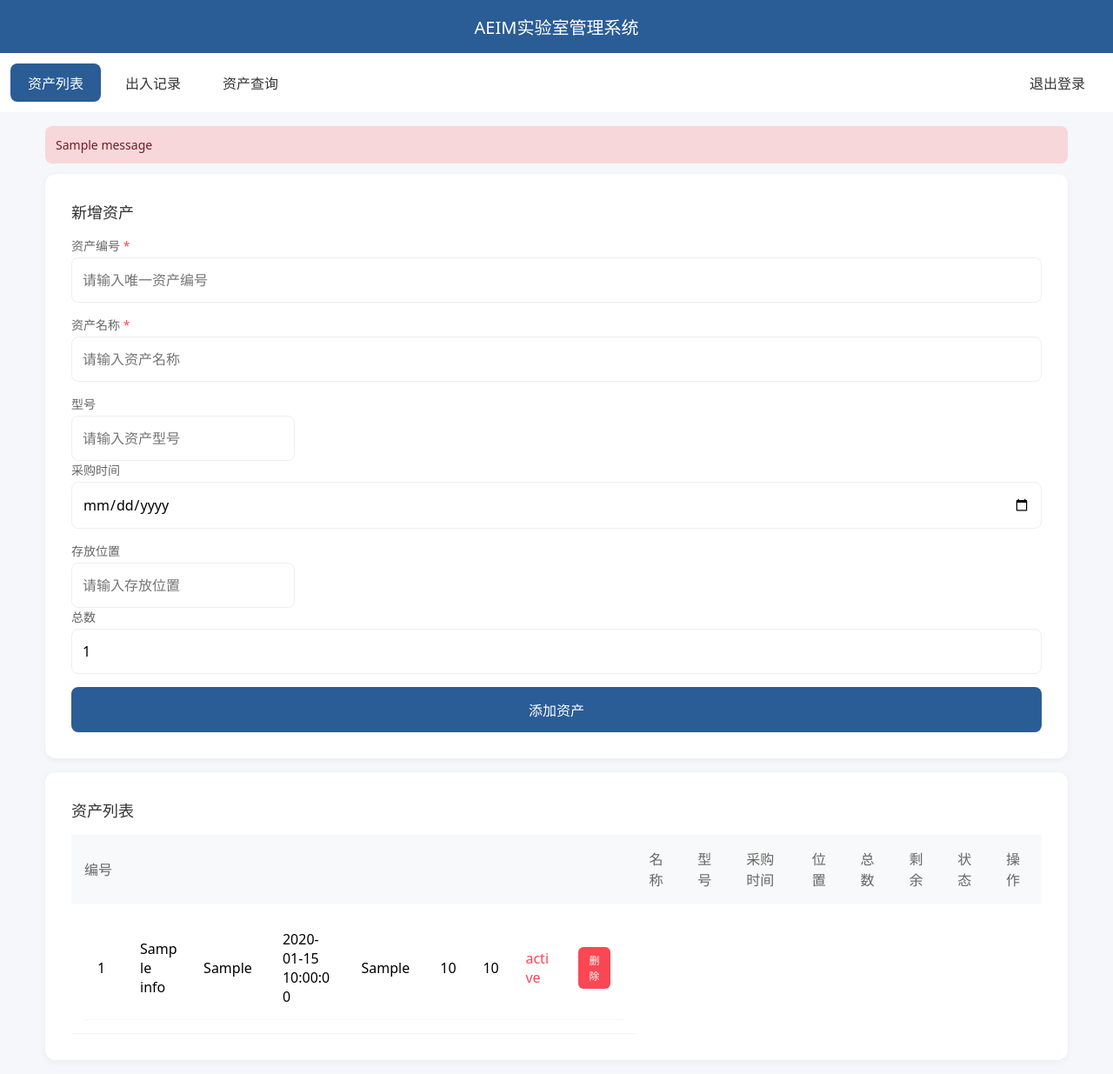
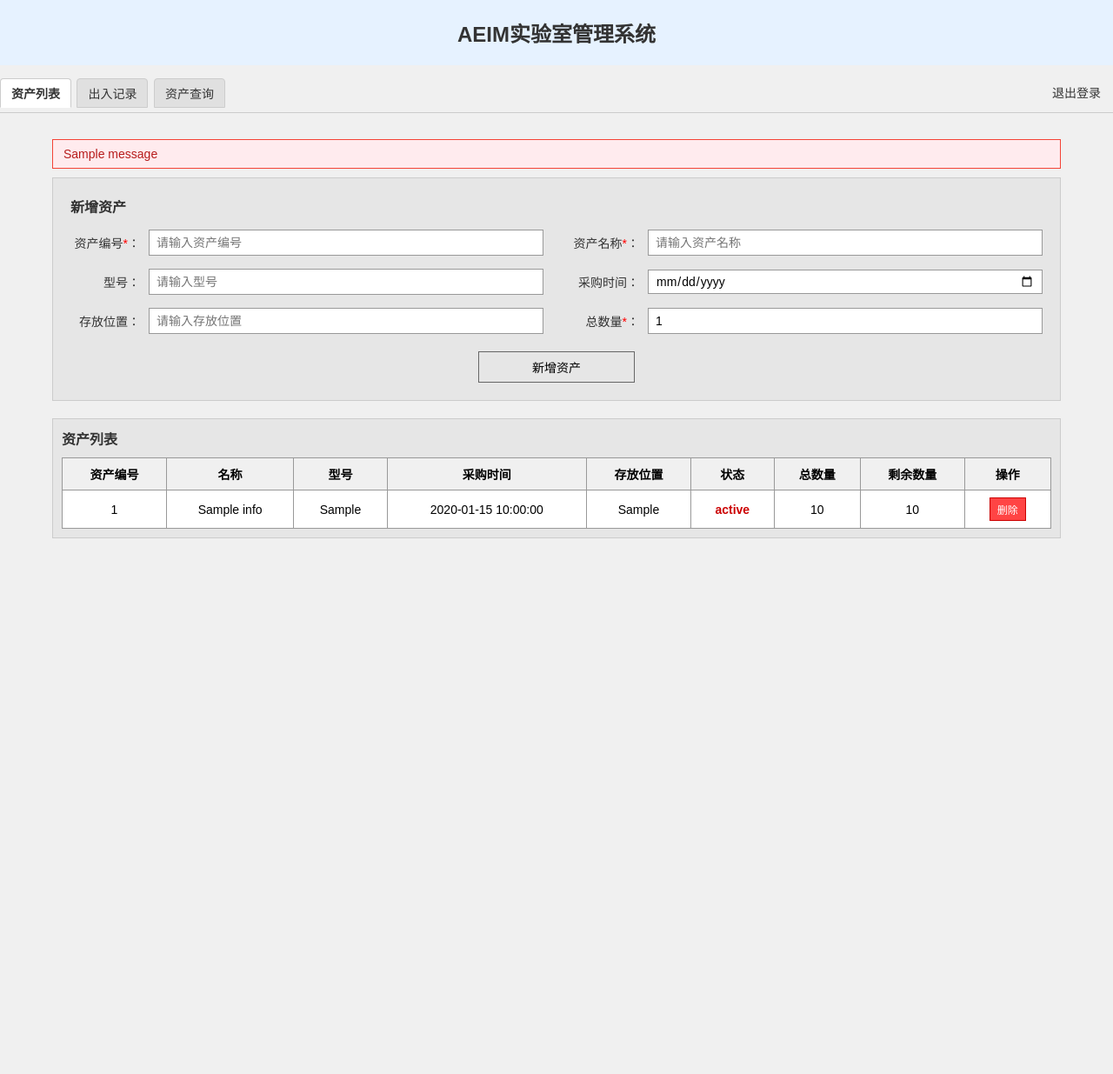
Before and after one commit to liuhuaqing446/lab-asset, a Flask app: page / in a window 1280 px wide. Shown: the whole page at 87% size. After the commit the page ends 619 px from the top, so only its background shows below. Run offline with Flask 3, Linux system fonts and the light colour scheme; the visitor is signed in with stand-in values (Sample User, id 1); tables that the repository leaves empty or names only in its code hold one stand-in row (values such as "Sample post"); one stand-in notice (Sample message) is shown; data that the repository does not hold is empty.

Commit message:
Update index.html

```diff
--- a/templates/index.html
+++ b/templates/index.html
@@ -2,101 +2,221 @@
 <html>
 <head>
 <meta charset="UTF-8">
-  <meta name="viewport" content="width=device-width, initial-scale=1.0, user-scalable=no">
-  <title>{{ system_name }}</title>
+<meta name="viewport" content="width=device-width, initial-scale=1.0,user-scalable=no">
+<title>{{system_name}}</title>
 <style>
-    /* 全局重置+自适应基础 */
-    * { box-sizing: border-box; margin: 0; padding: 0; font-family: system-ui, -apple-system, "Segoe UI", Roboto, sans-serif; }
-    body { background: #f5f7fa; }
-    .container { width: 100%; max-width: 1200px; margin: 0 auto; padding: 0 12px; }
-    .header { background: #2a5c96; color: #fff; padding: 16px; text-align: center; font-size: 20px; font-weight: 500; }
-    .nav { background: #fff; margin-bottom: 16px; padding: 12px; display: flex; flex-wrap: wrap; gap: 8px; align-items: center; }
-    .nav a { text-decoration: none; color: #333; border-radius: 8px; padding: 10px 8px; font-size: 14px; flex: 1; min-width: 100px; text-align: center; transition: 0.2s; }
-    .nav a.active { background: #2a5c96; color: #fff; }
-    .nav a.logout { margin-left: auto; min-width: auto; }
-    .form-box, .table-box { background: #fff; padding: 16px; border-radius: 12px; margin-bottom: 16px; box-shadow: 0 2px 8px rgba(0,0,0,0.05); }
-    .form-box h3 { font-size: 18px; font-weight: 500; margin-bottom: 16px; color: #333; }
-    .form-group { margin-bottom: 12px; }
-    .form-group label { display: block; font-size: 14px; color: #666; margin-bottom: 4px; }
-    .form-group input, .form-group select { width: 100%; padding: 14px 12px; font-size: 16px; border: 1px solid #eee; border-radius: 8px; outline: none; }
-    .form-group input:focus, .form-group select:focus { border-color: #2a5c96; }
-    .required { color: #fa4753; }
-    .btn { display: inline-block; border: none; border-radius: 8px; padding: 14px 20px; font-size: 16px; cursor: pointer; min-height: 48px; text-align: center; transition: 0.2s; background: #2a5c96; color: #fff; width: 100%; }
-    .btn:hover { background: #234b7a; }
-    .flash { padding: 12px; border-radius: 8px; margin-bottom: 12px; font-size: 14px; }
-    .flash-error { background: #f8d7da; color: #721c24; }
-    .status-in { color: #07c160; font-weight: 500; }
-    .status-out { color: #fa4753; font-weight: 500; }
-    .table-box h3 { font-size: 18px; font-weight: 500; margin-bottom: 16px; color: #333; }
-    table { width: 100%; border-collapse: collapse; }
-    th, td { padding: 10px 6px; font-size: 14px; text-align: left; border-bottom: 1px solid #f5f5f5; white-space: normal; word-break: break-word; }
-    th { background: #f8f9fa; font-weight: 500; color: #666; }
-    /* 移动端隐藏次要列 */
-    .hide-mobile { display: none; }
-    /* 左滑删除核心样式 - 仅手机端生效 */
-    .swipe-item { position: relative; display: flex; align-items: center; justify-content: space-between; height: 100%; cursor: pointer; }
-    .swipe-content { width: 100%; position: relative; z-index: 2; background: #fff; transition: transform 0.3s ease; }
-    .swipe-delete { position: absolute; right: 0; top: 0; bottom: 0; z-index: 1; width: 80px; background: #fa4753; color: #fff; border: none; border-radius: 0; cursor: pointer; font-size: 14px; }
-    .btn-delete-pc { display: none; border: none; background: #fa4753; color: #fff; padding: 6px 12px; border-radius: 6px; font-size: 12px; cursor: pointer; }
-    /* 桌面端适配 (>768px) */
-    @media (min-width: 768px) {
-      .nav { flex-wrap: nowrap; }
-      .nav a { flex: none; padding: 10px 20px; font-size: 16px; }
-      .form-box, .table-box { padding: 30px; }
-      .hide-mobile { display: table-cell; }
-      .swipe-delete { display: none; }
-      .btn-delete-pc { display: inline-block; }
-      th, td { padding: 15px; font-size: 16px; }
-      .form-group { margin-bottom: 15px; }
+/* 全局重置，统一基础样式 */
+* {
+  box-sizing: border-box;
+  margin: 0;
+  padding: 0;
+  font-family: "Microsoft YaHei", Arial, sans-serif;
+}
+body {
+  background: #f0f0f0; /* 对齐exe版浅灰背景 */
+}
+.container {
+  max-width: 1200px;
+  margin: 0 auto;
+  padding: 20px;
+}
+/* 头部样式 */
+.header {
+  background: #e6f2ff; /* 对齐exe版浅蓝色标题栏 */
+  padding: 20px;
+  text-align: center;
+  font-size: 24px;
+  font-weight: bold;
+  color: #333;
+  margin-bottom: 10px;
+}
+/* 导航栏样式 */
+.nav {
+  background: #f0f0f0;
+  padding: 5px 0;
+  margin-bottom: 10px;
+  border-bottom: 1px solid #ccc;
+}
+.nav a {
+  display: inline-block;
+  padding: 6px 12px;
+  background: #e0e0e0;
+  border: 1px solid #ccc;
+  border-radius: 4px 4px 0 0;
+  text-decoration: none;
+  color: #333;
+  font-size: 14px;
+  margin-right: 2px;
+}
+.nav a.active {
+  background: #fff;
+  border-bottom: 1px solid #fff;
+  font-weight: bold;
+}
+.nav .logout {
+  float: right;
+  background: transparent;
+  border: none;
+  color: #333;
+}
+/* 表单区域样式（双列布局，对齐exe版） */
+.form-box {
+  background: #e6e6e6; /* 对齐exe版浅灰表单背景 */
+  padding: 20px;
+  border: 1px solid #ccc;
+  margin-bottom: 20px;
+}
+.form-box h3 {
+  font-size: 16px;
+  margin-bottom: 15px;
+  color: #333;
+}
+.form-grid {
+  display: grid;
+  grid-template-columns: 1fr 1fr; /* 双列布局，对齐exe版 */
+  gap: 15px 30px; /* 行列间距，对齐exe版 */
+  margin-bottom: 20px;
+}
+.form-group {
+  display: flex;
+  align-items: center;
+  gap: 10px;
+}
+.form-group label {
+  width: 80px;
+  text-align: right;
+  font-size: 14px;
+  color: #333;
+}
+.form-group input {
+  flex: 1;
+  padding: 6px 8px;
+  border: 1px solid #999;
+  font-size: 14px;
+  background: #fff;
+}
+.form-group input[type="date"] {
+  padding: 4px 8px;
+}
+.btn-add {
+  display: block;
+  width: 180px;
+  height: 36px;
+  margin: 0 auto;
+  background: #e6e6e6;
+  border: 1px solid #666;
+  font-size: 14px;
+  cursor: pointer;
+}
+/* 表格区域样式（1:1对齐exe版） */
+.table-box {
+  background: #e6e6e6;
+  padding: 10px;
+  border: 1px solid #ccc;
+}
+.table-box h3 {
+  font-size: 16px;
+  margin-bottom: 10px;
+  color: #333;
+}
+table {
+  width: 100%;
+  border-collapse: collapse;
+  border: 1px solid #999;
+  background: #fff;
+}
+th, td {
+  border: 1px solid #999;
+  padding: 8px 12px;
+  text-align: center;
+  font-size: 14px;
+  white-space: nowrap; /* 禁止换行，对齐exe版 */
+}
+th {
+  background: #f0f0f0;
+  font-weight: bold;
+}
+.status-in {
+  color: #009900;
+  font-weight: bold;
+}
+.status-out {
+  color: #cc0000;
+  font-weight: bold;
+}
+.btn-delete {
+  background: #ff4444;
+  color: #fff;
+  border: 1px solid #cc0000;
+  padding: 4px 8px;
+  font-size: 12px;
+  cursor: pointer;
+}
+.flash {
+  padding: 8px 12px;
+  margin-bottom: 10px;
+  background: #ffebee;
+  color: #b71c1c;
+  border: 1px solid #f44336;
+  font-size: 14px;
+}
+/* 移动端适配（不影响桌面版） */
+@media (max-width: 768px) {
+  .form-grid {
+    grid-template-columns: 1fr; /* 手机端单列 */
+  }
+  .form-group label {
+    width: 70px;
+  }
+  table {
+    display: block;
+    overflow-x: auto;
+  }
 }
 </style>
 </head>
 <body>
-  <div class="header">{{ system_name }}</div>
+<div class="header">{{system_name}}</div>
 <div class="nav">
   <a href="/" class="active">资产列表</a>
   <a href="/record">出入记录</a>
   <a href="/query">资产查询</a>
   <a href="/logout" class="logout">退出登录</a>
 </div>
-
 <div class="container">
-    {% with messages = get_flashed_messages() %}
-      {% if messages %}
-        {% for msg in messages %}
-          <div class="flash flash-error">{{ msg }}</div>
-        {% endfor %}
-      {% endif %}
-    {% endwith %}
+  {% with msg=get_flashed_messages() %}{% if msg %}{% for m in msg %}
+  <div class="flash">{{m}}</div>{% endfor %}{% endif %}{% endwith %}
 
   <div class="form-box">
     <h3>新增资产</h3>
     <form method="post" action="/add_asset">
+      <div class="form-grid">
         <div class="form-group">
-          <label>资产编号 <span class="required">*</span></label>
-          <input type="text" name="asset_id" required placeholder="请输入唯一资产编号">
+          <label>资产编号<span style="color:red">*</span>：</label>
+          <input type="text" name="asset_id" required placeholder="请输入资产编号">
         </div>
         <div class="form-group">
-          <label>资产名称 <span class="required">*</span></label>
-          <input type="text" name="asset_id" required placeholder="请输入资产名称">
-        </div>
-        <div class="form-group hide-mobile">
-          <label>型号</label>
-          <input type="text" name="model" placeholder="请输入资产型号">
+          <label>资产名称<span style="color:red">*</span>：</label>
+          <input type="text" name="name" required placeholder="请输入资产名称">
         </div>
         <div class="form-group">
-          <label>采购时间</label>
+          <label>型号：</label>
+          <input type="text" name="model" placeholder="请输入型号">
+        </div>
+        <div class="form-group">
+          <label>采购时间：</label>
           <input type="date" name="purchase_time">
         </div>
-        <div class="form-group hide-mobile">
-          <label>存放位置</label>
+        <div class="form-group">
+          <label>存放位置：</label>
           <input type="text" name="location" placeholder="请输入存放位置">
         </div>
         <div class="form-group">
-          <label>总数</label>
-          <input type="number" name="total_quantity" value="1" min="1" placeholder="请输入采购总数">
+          <label>总数量<span style="color:red">*</span>：</label>
+          <input type="number" name="total_quantity" value="1" min="1">
         </div>
-        <button type="submit" class="btn">添加资产</button>
+      </div>
+      <button type="submit" class="btn-add">新增资产</button>
     </form>
   </div>
 
@@ -105,111 +225,39 @@
     <table>
       <thead>
         <tr>
-            <th>编号</th>
+          <th>资产编号</th>
           <th>名称</th>
-            <th class="hide-mobile">型号</th>
+          <th>型号</th>
           <th>采购时间</th>
-            <th class="hide-mobile">位置</th>
-            <th>总数</th>
-            <th>剩余</th>
+          <th>存放位置</th>
           <th>状态</th>
+          <th>总数量</th>
+          <th>剩余数量</th>
           <th>操作</th>
         </tr>
       </thead>
       <tbody>
-          {% for asset in assets %}
-          <tr class="swipe-item" data-id="{{ asset.asset_id }}">
-            <td colspan="9" class="swipe-content">
-              <table width="100%">
+        {% for a in assets %}
         <tr>
-                  <td width="8%">{{ asset.asset_id }}</td>
-                  <td width="12%">{{ asset.name }}</td>
-                  <td class="hide-mobile" width="15%">{{ asset.model }}</td>
-                  <td width="15%">{{ asset.purchase_time }}</td>
-                  <td class="hide-mobile" width="15%">{{ asset.location }}</td>
-                  <td width="8%">{{ asset.total_quantity }}</td>
-                  <td width="8%">{{ asset.current_quantity }}</td>
-                  <td width="10%" class="{{ 'status-in' if asset.status=='在库' else 'status-out' }}">{{ asset.status }}</td>
-                  <td width="10%">
-                    <form method="post" action="/delete_asset" onsubmit="return confirm('确定删除【{{ asset.name }}】及所有关联记录？')" style="margin:0;">
-                      <input type="hidden" name="asset_id" value="{{ asset.asset_id }}">
-                      <button type="submit" class="btn-delete-pc">删除</button>
+          <td>{{a.asset_id}}</td>
+          <td>{{a.name}}</td>
+          <td>{{a.model}}</td>
+          <td>{{a.purchase_time}}</td>
+          <td>{{a.location}}</td>
+          <td class="{{'status-in' if a.status=='在库' else 'status-out'}}">{{a.status}}</td>
+          <td>{{a.total_quantity}}</td>
+          <td>{{a.current_quantity}}</td>
+          <td>
+            <form method="post" action="/delete_asset" onsubmit="return confirm('确定删除该资产？')" style="display:inline;">
+              <input type="hidden" name="asset_id" value="{{a.asset_id}}">
+              <button type="submit" class="btn-delete">删除</button>
             </form>
           </td>
-                </tr>
-              </table>
-            </td>
-            <button class="swipe-delete" onclick="deleteAsset('{{ asset.asset_id }}', '{{ asset.name }}')">删除</button>
         </tr>
         {% endfor %}
       </tbody>
     </table>
   </div>
 </div>
-
-  <!-- 左滑删除JS + 表单提交隐藏表单 -->
-  <form id="deleteAssetForm" method="post" action="/delete_asset" style="display: none;">
-    <input type="hidden" name="asset_id" id="deleteAssetId">
-  </form>
-  <script>
-    // 左滑删除核心逻辑
-    const swipeItems = document.querySelectorAll('.swipe-item');
-    let startX = 0;
-    let moveX = 0;
-    let isSwiping = false;
-
-    // 重置所有项的滑动状态
-    const resetSwipe = () => {
-      swipeItems.forEach(item => {
-        item.querySelector('.swipe-content').style.transform = 'translateX(0)';
-      });
-    };
-
-    // 左滑事件绑定
-    swipeItems.forEach(item => {
-      const content = item.querySelector('.swipe-content');
-      // 触摸开始
-      item.addEventListener('touchstart', (e) => {
-        startX = e.touches[0].clientX;
-        isSwiping = true;
-        resetSwipe();
-      });
-      // 触摸移动
-      item.addEventListener('touchmove', (e) => {
-        if (!isSwiping) return;
-        moveX = e.touches[0].clientX - startX;
-        // 仅允许左滑，最大左滑距离80px（删除按钮宽度）
-        if (moveX < 0 && moveX > -80) {
-          content.style.transform = `translateX(${moveX}px)`;
-        } else if (moveX <= -80) {
-          content.style.transform = 'translateX(-80px)';
-        }
-      });
-      // 触摸结束
-      item.addEventListener('touchend', () => {
-        isSwiping = false;
-        // 滑动距离超过40px，保持展开；否则回弹
-        if (moveX < -40) {
-          content.style.transform = 'translateX(-80px)';
-        } else {
-          content.style.transform = 'translateX(0)';
-        }
-      });
-      // 点击空白处重置
-      document.addEventListener('click', (e) => {
-        if (!e.target.closest('.swipe-item')) resetSwipe();
-      });
-    });
-
-    // 删除资产方法
-    function deleteAsset(assetId, assetName) {
-      if (confirm(`确定删除【${assetName}】及所有关联记录？`)) {
-        document.getElementById('deleteAssetId').value = assetId;
-        document.getElementById('deleteAssetForm').submit();
-      } else {
-        resetSwipe();
-      }
-    }
-  </script>
 </body>
 </html>
```
Lines whose indentation alone changed are shown as unchanged.
